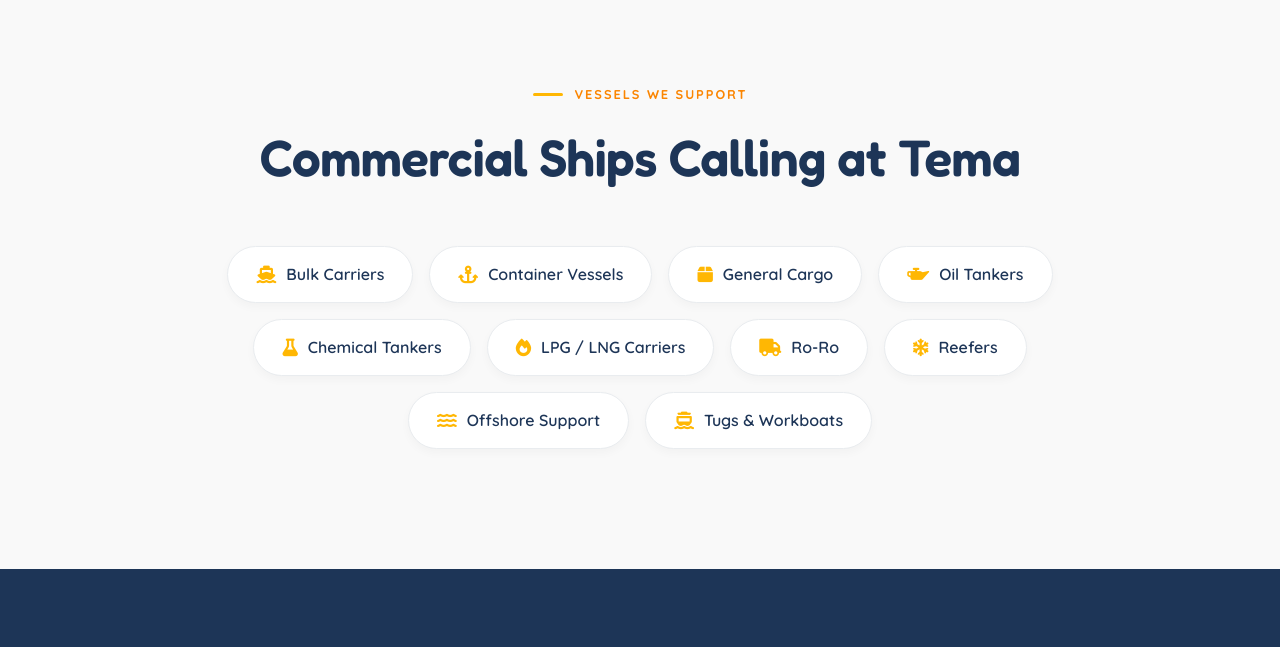
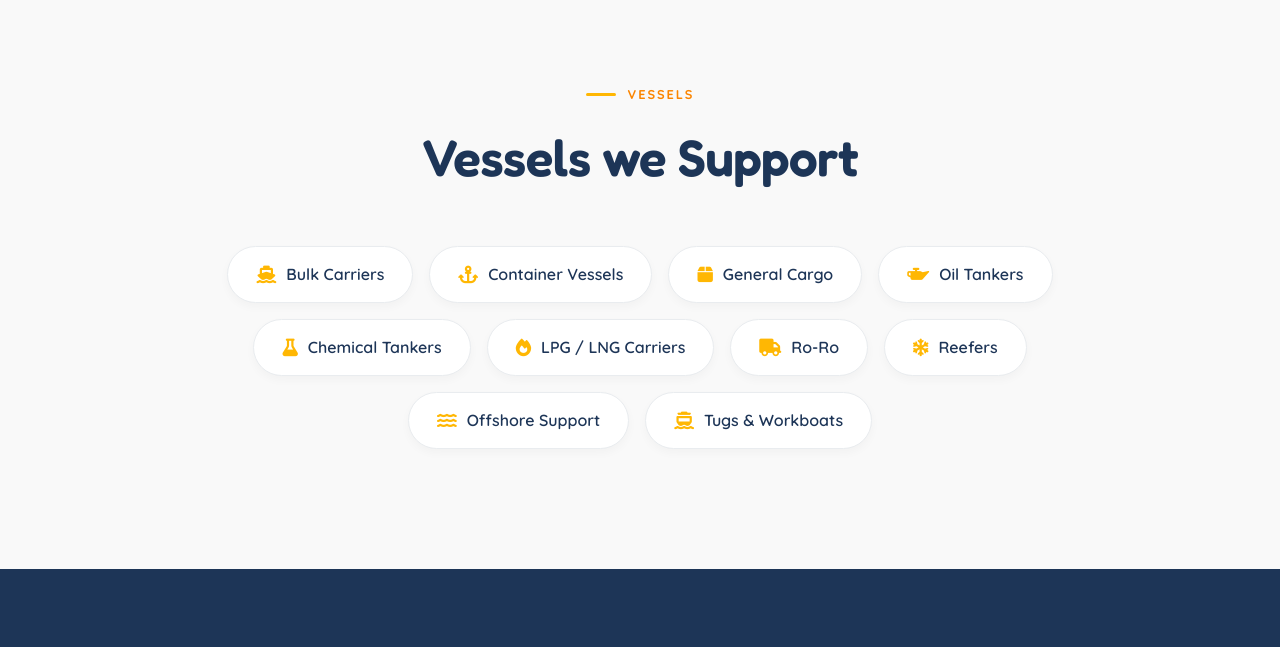
Before and after one commit to Mr-Reyan/temaport, a plain HTML site: page index.html in a window 1280 px wide. Shown: the part 3591-4238 px from the top of the page. Drawn offline with Linux system fonts and the light colour scheme.

Commit message:
vessels we support

```diff
--- a/index.html
+++ b/index.html
@@ -1770,8 +1770,8 @@
         <section class="vessels-section">
             <div class="container">
                 <div class="vessels-header reveal">
-                    <span class="eyebrow" style="justify-content: center;">Vessels We Support</span>
-                    <h2>Commercial Ships Calling at Tema</h2>
+                    <span class="eyebrow" style="justify-content: center;">Vessels</span>
+                    <h2>Vessels we Support</h2>
                 </div>
 
                 <div class="vessels-tag-cloud reveal">
```
